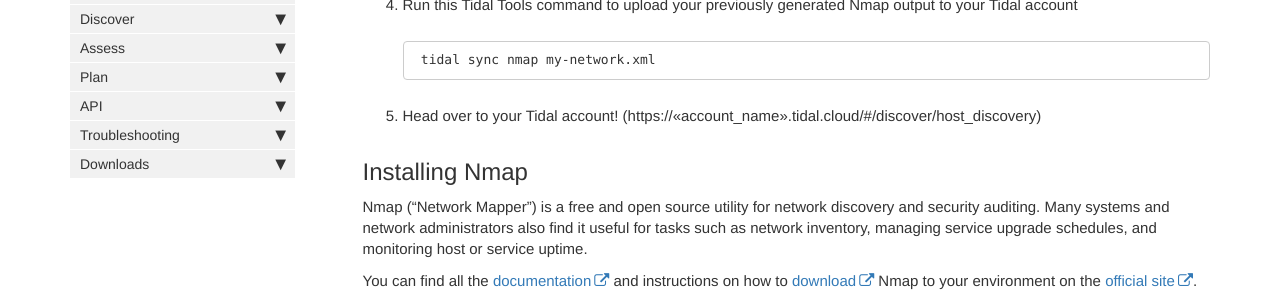
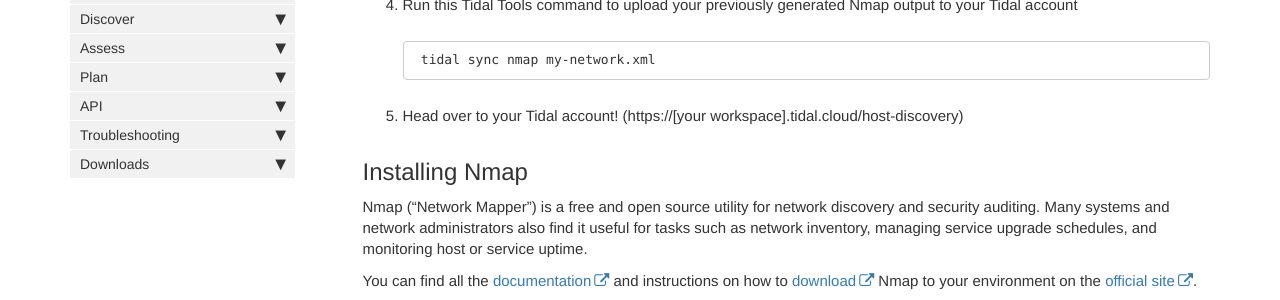
Before and after one commit to tidalmigrations/tidalmigrations.github.io, a Jekyll site: the page built from pages/user guides/discover_nmap.md, in a window 1280 px wide and 900 px high, scrolled down 858 px. Shown: the part 153-453 px from the top of the window. Built offline with Jekyll 4.4.1, drawn with Linux system fonts in a browser that asks for light colours; nearby versions of some CDN libraries; comment, search, counter and statistics services are not loaded.

Commit message:
Updated host discovery page

````diff
--- a/pages/user guides/discover_nmap.md
+++ b/pages/user guides/discover_nmap.md
@@ -35,7 +35,7 @@ By leveraging the power of **Tidal Tools**, you can send the output generated by
     ```
     tidal sync nmap my-network.xml
     ```
-5. Head over to your Tidal account! (https://<<account_name>>.tidal.cloud/#/discover/host_discovery)
+5. Head over to your Tidal account! (https://[your workspace].tidal.cloud/host-discovery)
 
 
 ## Installing Nmap
````
